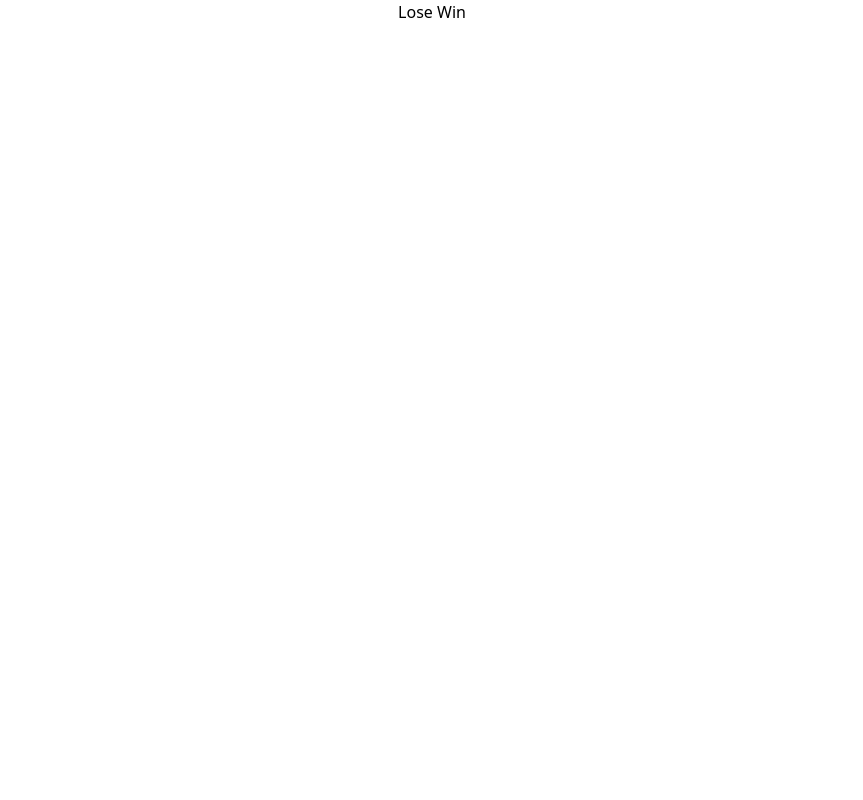
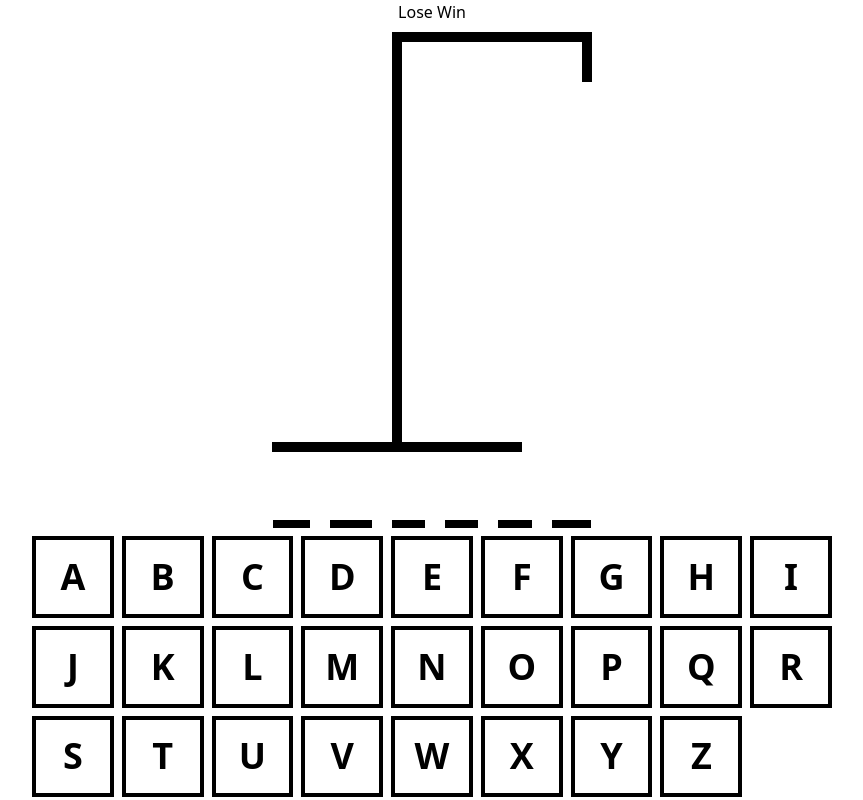
Before and after one commit to Raftouch/hangman-app, a React (Vite) app: page / in a window 1280 px wide. Shown: the whole page, without its empty margins (208-1071 px from the left). Built offline with nearby package versions, Linux system fonts and the light colour scheme.

Commit message:
:sparkles: added hooks, updated components

```diff
--- a/src/App.tsx
+++ b/src/App.tsx
@@ -1,4 +1,4 @@
-import { useState } from "react"
+import { useEffect, useState } from "react"
 import { HangmanDrawing } from "./components/HangmanDrawing"
 import { HangmanWord } from "./components/HangmanWord"
 import { Keyboard } from "./components/Keyboard"
@@ -9,13 +9,37 @@ function App() {
     return words[Math.floor(Math.random() * words.length)]
   })
   const [guessedLetters, setGuessedLetters] = useState<string[]>([])
+  const incorrectLetters = guessedLetters.filter(letter => !wordToGuess.includes(letter))
+
+  function addGuessedLetter(letter: string) {
+    if (guessedLetters.includes(letter)) return
+
+    setGuessedLetters(currentLetters => [...currentLetters, letter])
+  }
+
+  useEffect(() => {
+    const handler = (e: KeyboardEvent) => {
+      const key = e.key
+
+      if (!key.match(/^[a-z]$/)) return
+
+      e.preventDefault()
+      addGuessedLetter(key)
+    }
+    document.addEventListener('keypress', handler)
+    return () => {
+      document.removeEventListener('keypress', handler)
+    }
+  }, [guessedLetters])
 
   return (
-    <div className="max-w-[800px] flex flex-col gap-2 m-auto">
-      <div className="text-center">Lose Win</div>
-      <HangmanDrawing />
-      <HangmanWord />
-      <Keyboard />
+    <div className='max-w-[800px] flex flex-col gap-2 m-auto items-center'>
+      <div className='text-center'>Lose Win</div>
+      <HangmanDrawing numberOfGuesses={incorrectLetters.length} />
+      <HangmanWord guessedLetters={guessedLetters} wordToGuess={wordToGuess} />
+      <div className="self-stretch">
+        <Keyboard />
+      </div>
     </div>
   )
 }
--- a/src/components/HangmanDrawing.tsx
+++ b/src/components/HangmanDrawing.tsx
@@ -1,9 +1,43 @@
 import React from 'react'
 
-export function HangmanDrawing() {
+const head = (
+    <div className='absolute top-[50px] right-[-20px] h-[50px] w-[50px] rounded-full border-black border-[10px]'/>
+)
+
+const body = (
+    <div className='absolute top-[100px] right-0 h-[100px] w-[10px] bg-black'/>
+)
+
+const right_arm = (
+    <div className='absolute top-[100px] right-[-100px] h-[10px] w-[100px] bg-black -rotate-45 -translate-x-5'/>
+)
+
+const left_arm = (
+    <div className='absolute top-[100px] right-[-10px] h-[10px] w-[100px] bg-black rotate-45'/>
+)
+
+const right_leg = (
+    <div className='absolute top-[225px] right-[-10px] h-[10px] w-[100px] bg-black -rotate-45'/>
+)
+
+const left_leg = (
+    <div className='absolute top-[225px] right-[-15px] h-[10px] w-[100px] bg-black rotate-45 translate-x-16'/>
+)
+
+const body_parts = [head, body, right_arm, left_arm, right_leg, left_leg]
+
+interface HangmanDrawingProps {
+    numberOfGuesses: number
+}
+
+export function HangmanDrawing({numberOfGuesses}: HangmanDrawingProps) {
   return (
-    <div>
-
+    <div className='relative'>
+       {body_parts.slice(0, numberOfGuesses)}
+        <div className='absolute top-0 right-0 h-[50px] w-[10px] bg-black'/>
+        <div className='h-[10px] w-[200px] bg-black ml-[120px]'/>
+        <div className='h-[400px] w-[10px] bg-black ml-[120px]'/>
+      <div className='h-[10px] w-[250px] bg-black'/>
     </div>
   )
 }
--- a/src/components/HangmanWord.tsx
+++ b/src/components/HangmanWord.tsx
@@ -1,9 +1,26 @@
 import React from 'react'
 
-export function HangmanWord() {
+interface HangmanWordProps {
+    guessedLetters: string[]
+    wordToGuess: string
+}
+
+export function HangmanWord({guessedLetters, wordToGuess}: HangmanWordProps) {
   return (
-    <div>
-
+    <div className='flex gap-5 font-bold uppercase text-6xl'>
+      {wordToGuess.split('').map((letter, index) => (
+        <span className='border-b-8 border-black' key={index}>
+            <span
+                style={{
+                    visibility: guessedLetters.includes(letter)
+                    ? 'visible'
+                    : 'hidden'
+                }}
+            >
+                {letter}
+            </span>
+        </span>
+      ))}
     </div>
   )
 }
--- a/src/components/Keyboard.tsx
+++ b/src/components/Keyboard.tsx
@@ -1,9 +1,48 @@
 import React from 'react'
+
+const keys = [
+    "a",
+    "b",
+    "c",
+    "d",
+    "e",
+    "f",
+    "g",
+    "h",
+    "i",
+    "j",
+    "k",
+    "l",
+    "m",
+    "n",
+    "o",
+    "p",
+    "q",
+    "r",
+    "s",
+    "t",
+    "u",
+    "v",
+    "w",
+    "x",
+    "y",
+    "z"
+]
 
 export function Keyboard() {
   return (
-    <div>
-
+    <div
+        style={{
+            display: 'grid',
+            gridTemplateColumns: 'repeat(auto-fit, minmax(75px, 1fr))',
+            gap: '.5rem'
+        }}
+    >
+      {keys.map(key => {
+        return (
+            <button className='border-4 border-black aspect-square text-4xl uppercase font-bold cursor-pointer hover:bg-cyan-400 active:bg-cyan-600 active:text-white disabled:opacity-25' key={key}>{key}</button>
+        )
+      })}
     </div>
   )
 }
```
